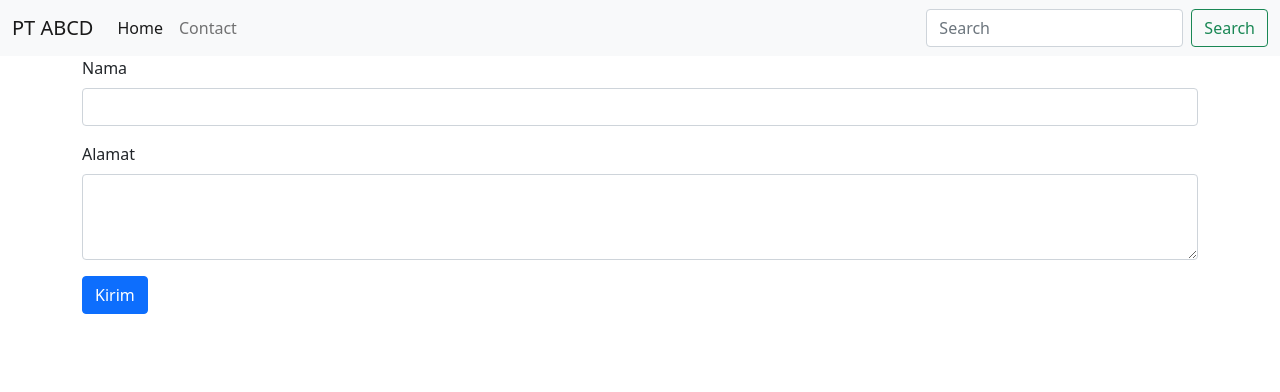
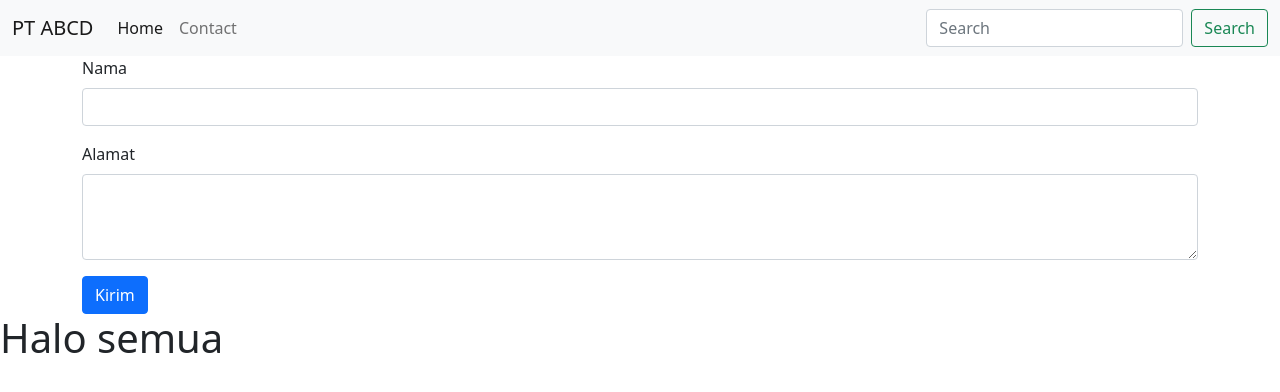
Before and after one commit to rajifmahendra/Course_online, a plain HTML site: page contact.html in a window 1280 px wide. Drawn offline with nearby package versions, Linux system fonts and the light colour scheme.

Commit message:
menambahkan h1 di file contact

```diff
--- a/contact.html
+++ b/contact.html
@@ -54,6 +54,8 @@
         </div>
     </div>
 
+    <h1>Halo semua<h1>
+
 
 
 
```
